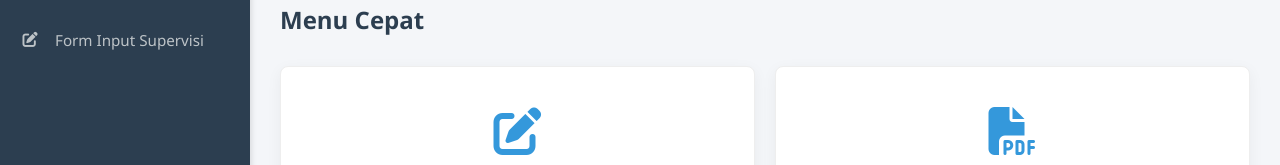
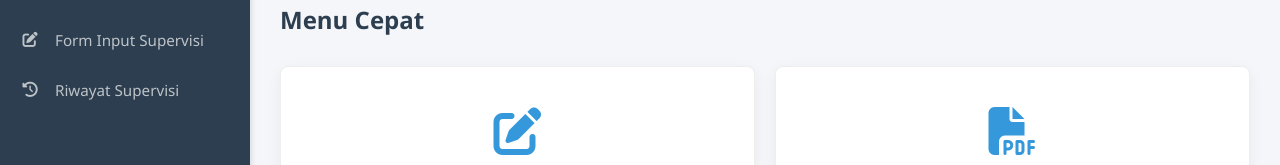
Before and after one commit to digiphamparikesit/sprvs-farm, a plain HTML site: page index.html in a window 1280 px wide. Shown: the part 240-405 px from the top of the page. Drawn offline with Linux system fonts and the light colour scheme.

Commit message:
index.html

```diff
--- a/index.html
+++ b/index.html
@@ -90,6 +90,7 @@
             <li><a href="#" class="active" onclick="switchPage('dashboard', this)"><i class="fas fa-home"></i> Dashboard</a></li>
             <li><a href="#" onclick="switchPage('akun', this)"><i class="fas fa-user-circle"></i> Data Akun</a></li>
             <li><a href="supervisi.html"><i class="fas fa-edit"></i> Form Input Supervisi</a></li>
+            <li><a href="riwayat.html"><i class="fas fa-history"></i> Riwayat Supervisi</a></li>
             <!-- Anda bisa menambahkan menu lain di sini -->
         </ul>
     </div>
```
